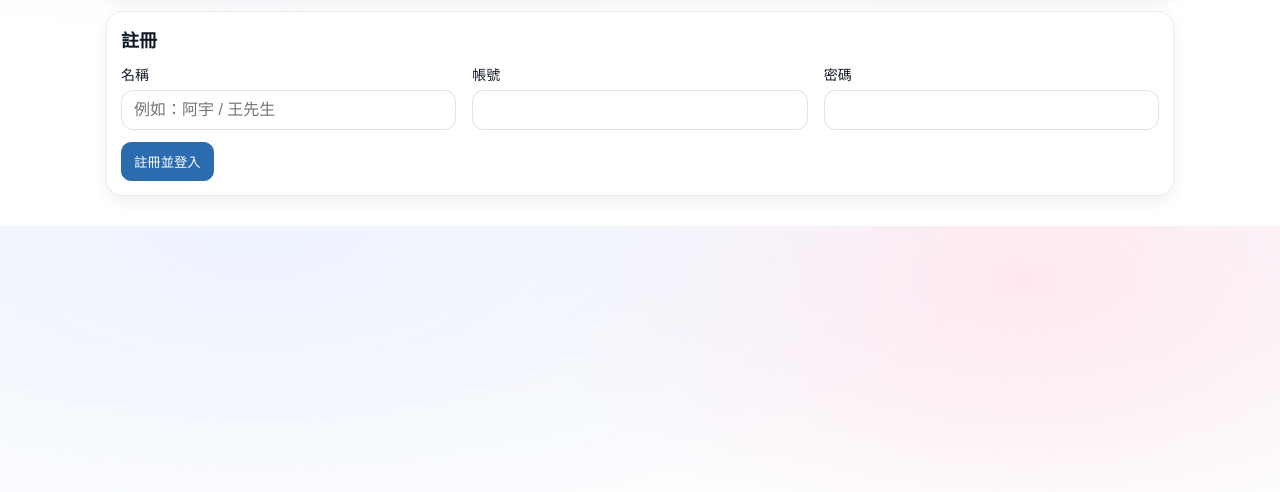
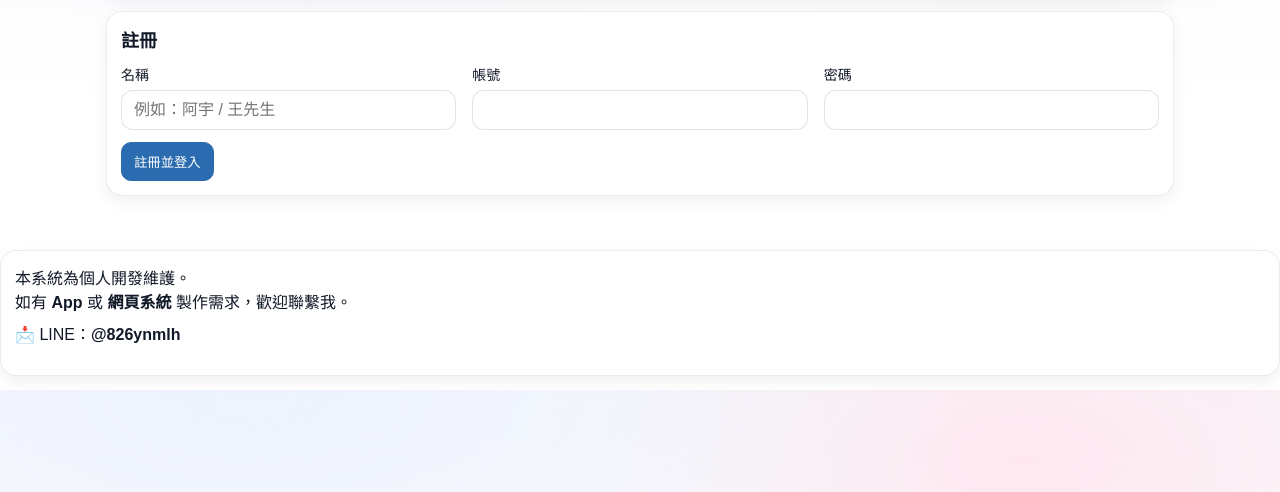
Before and after one commit to whork43-tech/public, a FastAPI app: template templates/index.html in a window 1280 px wide. Shown: the part 308-800 px from the top of the page. Run offline with FastAPI, Linux system fonts and the light colour scheme; the template is opened without the code that fills it, so the values that code supplies are empty; some libraries are stand-ins or nearby versions.

Commit message:
Add files via upload

```diff
--- a/templates/index.html
+++ b/templates/index.html
@@ -713,6 +713,15 @@
       return confirm(`確定要刪除 ${n} 筆開銷嗎？`);
     }
   </script>
+  <div class="card" style="margin-top:24px;">
+    <p style="margin:0;">
+      本系統為個人開發維護。<br>
+      如有 <b>App</b> 或 <b>網頁系統</b> 製作需求，歡迎聯繫我。
+    </p>
+    <p style="margin-top:8px;">
+      📩 LINE：<b>@826ynmlh</b>
+    </p>
+  </div>
 
 </body>
 
```
